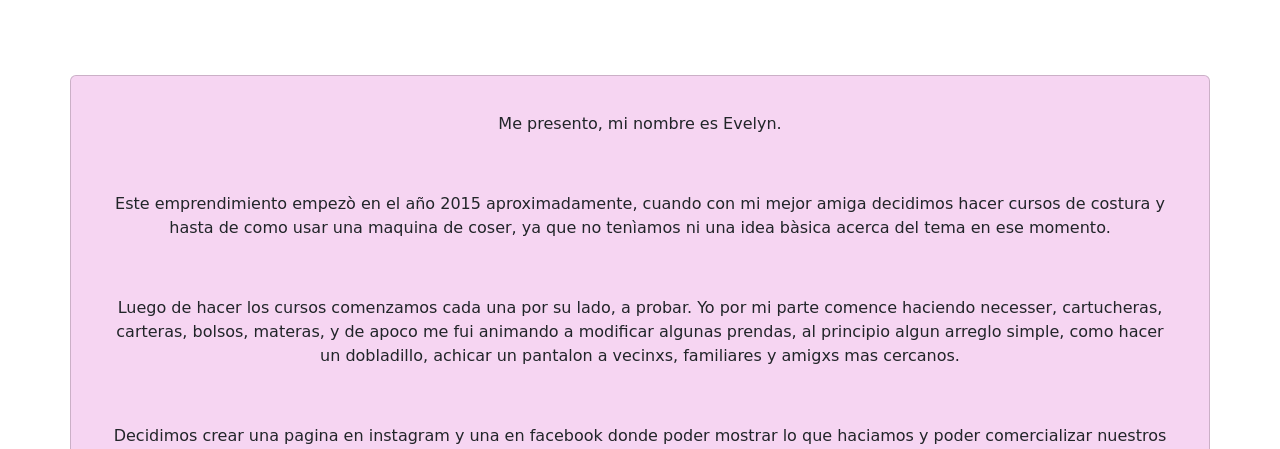
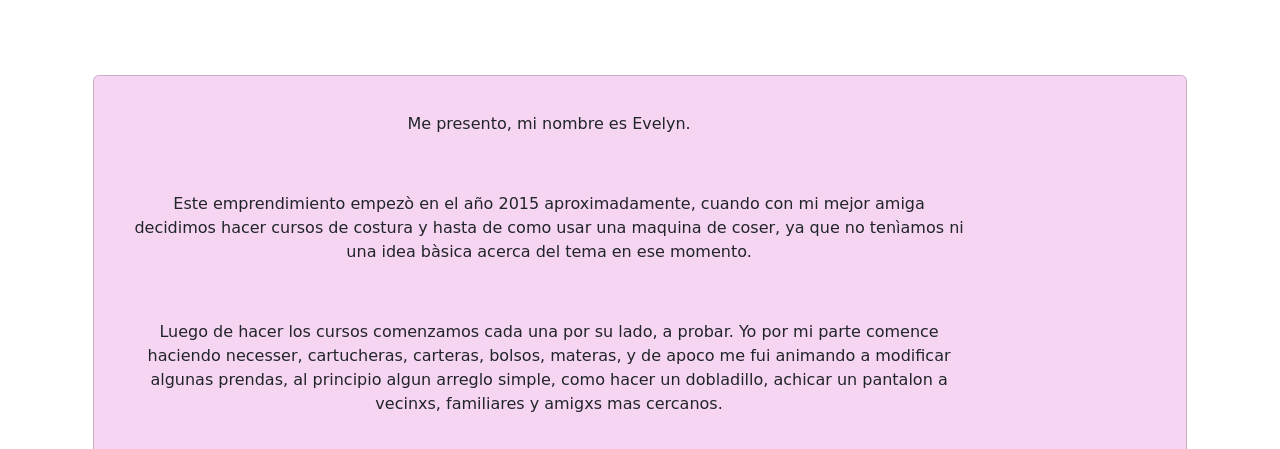
Before and after one commit to EvelynBarboza/PFBarboza, a website: page pages/nosotros.html in a window 1280 px wide. Shown: the part 283-732 px from the top of the page. Drawn offline with nearby package versions, Linux system fonts and the light colour scheme; a web font is replaced by a local one.

Commit message:
detallando1

```diff
--- a/pages/nosotros.html
+++ b/pages/nosotros.html
@@ -46,9 +46,9 @@
   <div>
     <h2 class="titulo container animate__animated animate__fadeInRight">QUIENES SOMOS ?</h2>
   </div>
-  <article>
-    <div class="card container">
-      <div class="card-body row">
+  <article class="container container-fluid">
+    <div class="card row">
+      <div class="card-body col-xs-12 col-xl-10">
         <p class="card-text">Me presento, mi nombre es Evelyn.
         <p class="card-text">Este emprendimiento empezò en el año 2015 aproximadamente, cuando con mi mejor
           amiga decidimos hacer cursos de costura y hasta de como usar una maquina de coser, ya que no tenìamos ni una idea bàsica acerca del
--- a/scss/style.scss
+++ b/scss/style.scss
@@ -40,6 +40,10 @@ header {
     font-family: $font;
     margin: 2em;
     font-size: 300%;
+}
+
+body {
+    overflow-x: hidden;
 }
 
 /*¡¡¡¡¡¡¡¡¡¡¡¡¡¡¡¡¡¡¡¡¡¡¡¡¡¡¡¡¡¡¡¡¡¡¡¡¡¡¡¡¡¡¡¡¡¡¡¡¡¡¡¡¡¡¡¡¡¡¡¡¡¡¡¡¡¡¡¡¡¡¡¡¡¡    INDEX    !!!!!!!!!!!!!!!!!!!!!!!!!!!!!!!!!!!!!!!!!!!!!!!!!!!!!!!!!!!!!!!!!!!!!*/
@@ -147,8 +151,6 @@ main {
 main {
     .card {
         .card-body {
-           /* margin: 0.4cm;
-            margin-top: 0.4cm;*/
             background-color: $color-fondo;
             .card-title {
                 .card-text {
@@ -174,6 +176,7 @@ main {
 
 article {
     .card {
+        margin: 0.3cm;
         background-color: $color-fondo;
         align-content: center;
         .card-body {
```
Also changed, not shown: css/style.css, 1 other file.
